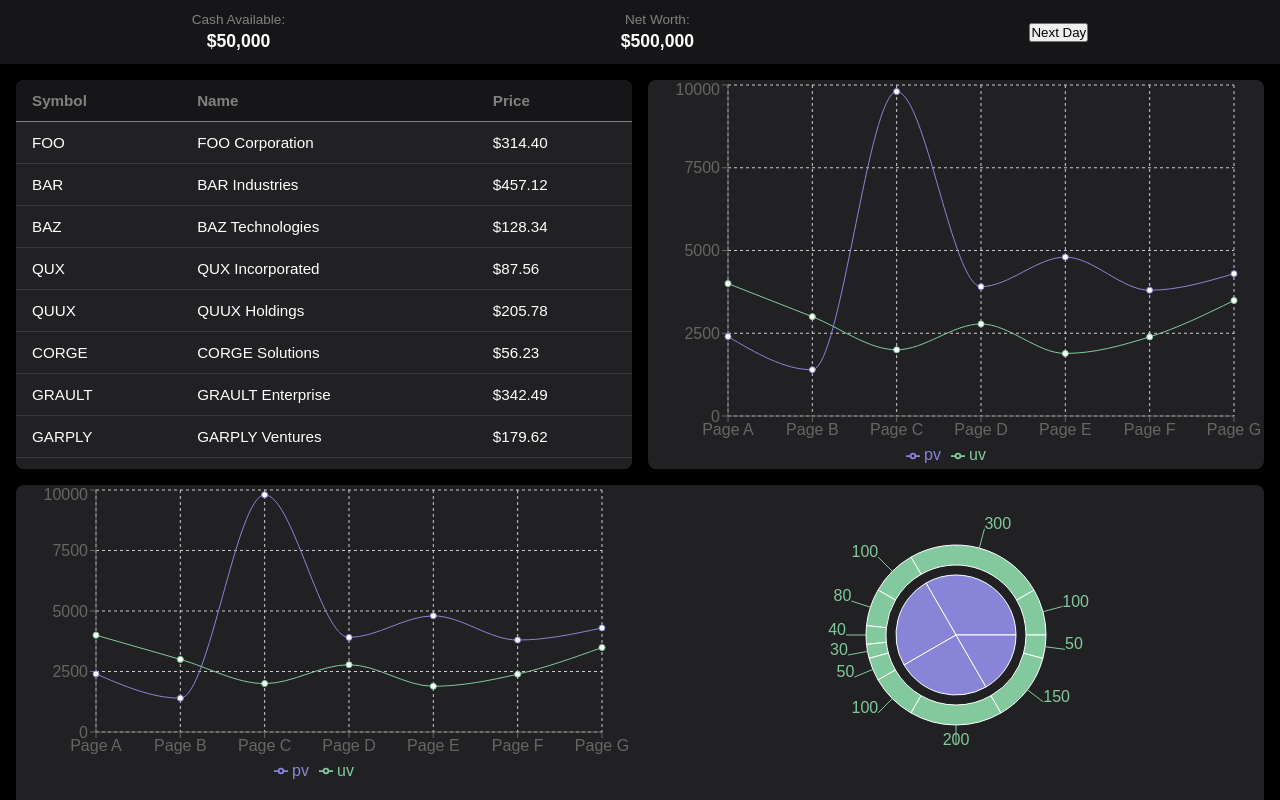
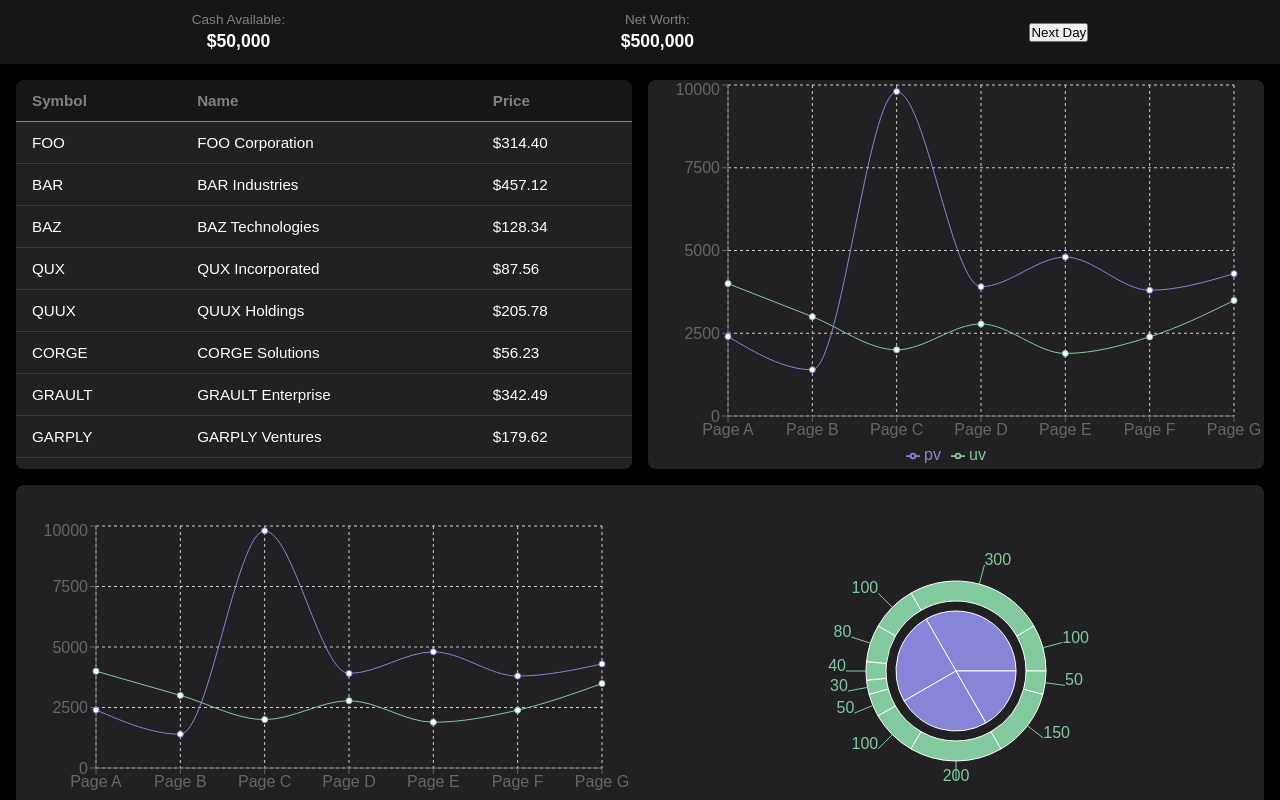
Before and after one commit to kevinsctfries/day-trader, a Next.js app: page /dashboard in a window 1280 px wide. Built offline with nearby package versions, Linux system fonts and the light colour scheme.

Commit message:
style(dashboard): vertically center portfolio charts

```diff
--- a/src/app/components/Portfolio/Portfolio.module.scss
+++ b/src/app/components/Portfolio/Portfolio.module.scss
@@ -3,4 +3,6 @@
     grid-template-columns: 1fr 1fr;
     gap: 1rem;
     width: 100%;
+    height: 100%;
+    place-items: center;
 }
```
